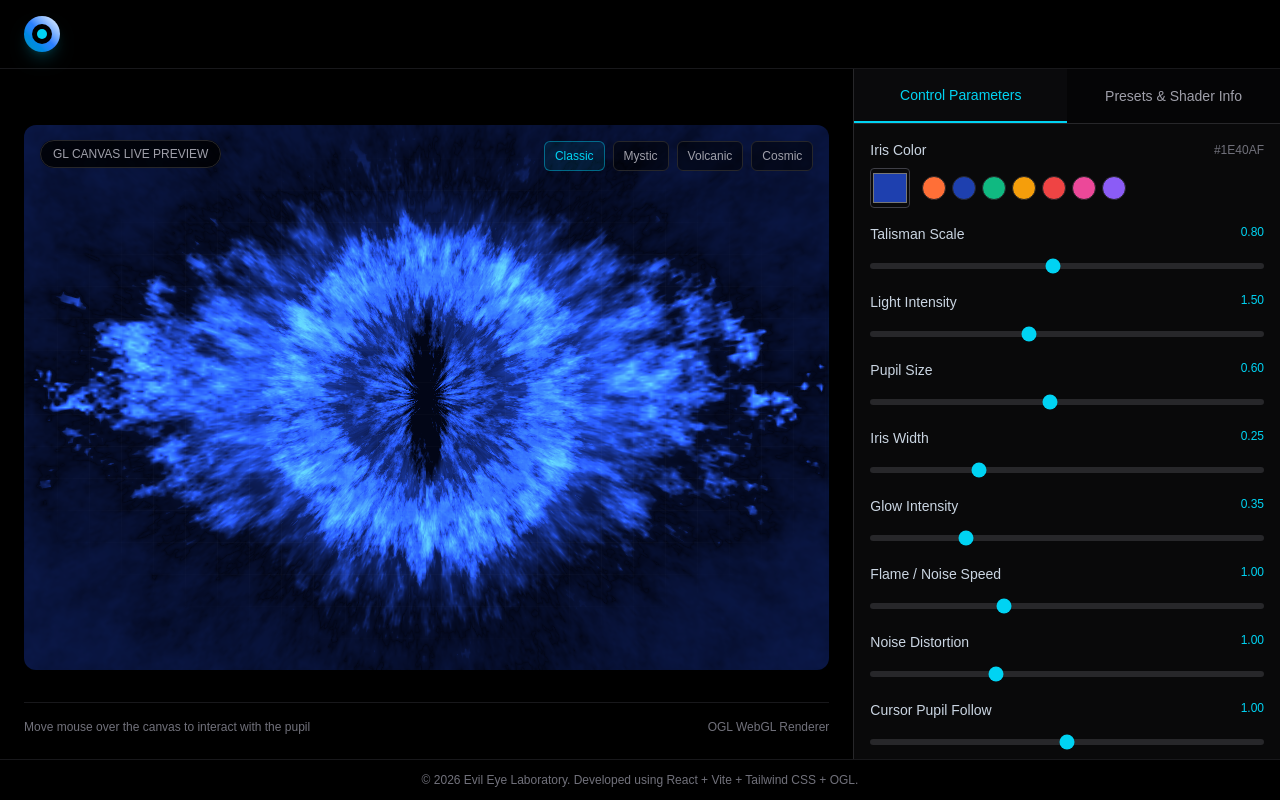
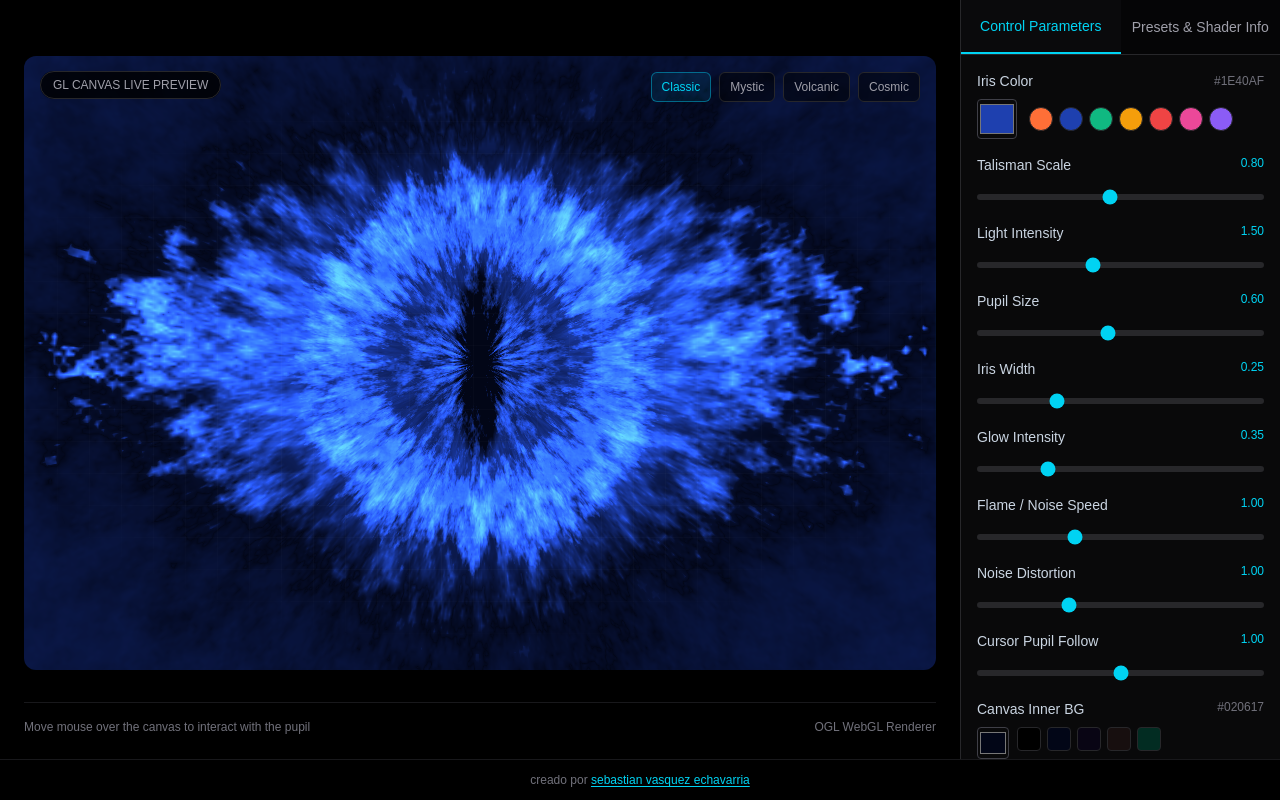
Before and after one commit to sebastianvasquezechavarria1234/evil-aye, a React (Vite) app: page / in a window 1280 px wide. Built offline with nearby package versions, Linux system fonts and the light colour scheme; a web font is replaced by a local one.

Commit message:
Remove header, shrink sidebar to col-span-3, update footer with portfolio link

```diff
--- a/src/App.jsx
+++ b/src/App.jsx
@@ -75,21 +75,10 @@ function App() {
   return (
     <div className="h-screen bg-black text-slate-100 flex flex-col font-sans selection:bg-cyan-500/30 selection:text-cyan-200">
 
-      {/* Header */}
-      <header className="w-full px-6 py-4 flex items-center border-b border-zinc-900 z-10 shrink-0">
-        <div className="flex items-center gap-3">
-          <div className="w-9 h-9 rounded-full bg-gradient-to-tr from-cyan-600 via-blue-500 to-white flex items-center justify-center shadow-lg shadow-cyan-500/20">
-            <div className="w-5 h-5 rounded-full bg-black flex items-center justify-center">
-              <div className="w-2.5 h-2.5 rounded-full bg-cyan-400" />
-            </div>
-          </div>
-        </div>
-      </header>
-
       {/* Main Workspace */}
       <main className="flex-grow w-full grid grid-cols-1 lg:grid-cols-12 items-stretch z-10 overflow-hidden">
         {/* Left - Interactive Viewer */}
-        <div className="lg:col-span-8 flex flex-col p-6 relative min-h-0 justify-between">
+        <div className="lg:col-span-9 flex flex-col p-6 relative min-h-0 justify-between">
 
           {/* Interactive Container holding EvilEye component */}
           <div className="w-full flex-grow relative flex items-center justify-center rounded-xl overflow-hidden my-8">
@@ -139,7 +128,7 @@ function App() {
         </div>
 
         {/* Right - Control Panel */}
-        <div className="lg:col-span-4 flex flex-col bg-zinc-900/40 border-l border-zinc-800 overflow-hidden">
+        <div className="lg:col-span-3 flex flex-col bg-zinc-900/40 border-l border-zinc-800 overflow-hidden">
           {/* Tabs */}
           <div className="flex border-b border-zinc-800 bg-black/40">
             <button
@@ -413,7 +402,7 @@ function App() {
 
       {/* Footer */}
       <footer className="w-full px-6 py-3 border-t border-zinc-900 text-center text-xs text-zinc-500 z-10 shrink-0">
-        <p>&copy; {new Date().getFullYear()} Evil Eye Laboratory. Developed using React + Vite + Tailwind CSS + OGL.</p>
+        <p>creado por <a href="https://sebas-dev.vercel.app/" target="_blank" rel="noreferrer" className="text-cyan-400 hover:text-cyan-300 transition-colors underline underline-offset-2">sebastian vasquez echavarria</a></p>
       </footer>
     </div>
   );
```
